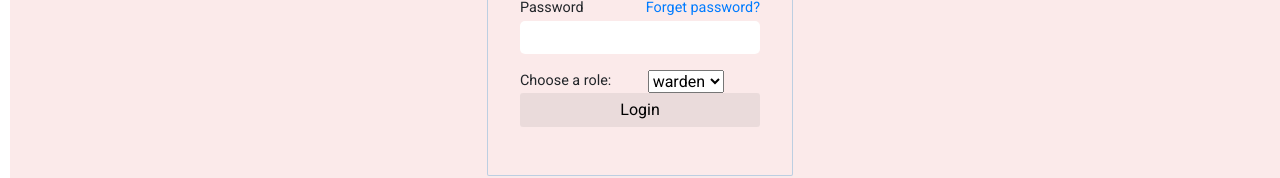
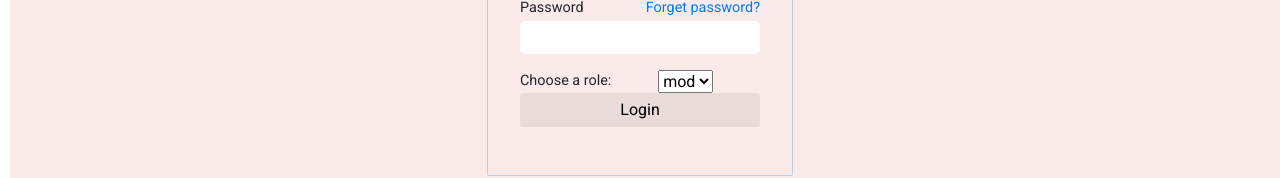
Before and after one commit to VigneshNaveen1311/email-app, a React (Create React App) app: page /register in a window 1280 px wide. Shown: the part 342-520 px from the top of the page. Built offline with nearby package versions, Linux system fonts and the light colour scheme; the HTML template or start-up script is replaced by a standard one; a web font is replaced by a local one.

Commit message:
login and register api working tested

```diff
--- a/src/components/pages/LoginPage.js
+++ b/src/components/pages/LoginPage.js
@@ -16,7 +16,7 @@ export default function SignInPage() {
             password
         }
         axios
-            .post("http://10.11.130.170:8080/api/auth/signin", data)
+            .post("http://10.11.139.134:8080/api/auth/signin", data)
             .then((response) => {
                 console.log(response);
                 // Toast(response?.data?.message);
--- a/src/components/pages/RegisterPage.js
+++ b/src/components/pages/RegisterPage.js
@@ -20,10 +20,11 @@ export default function SignUpPage() {
     const [email, setEmail] = useState("");
     const [username, setUsername] = useState("");
     const [password, setPassword] = useState("");
-    const [role,setRole]=useState("");
+    const [roles,setRole]=useState([]);
 
     const handleSubmit = (e) => {
         e.preventDefault()
+        let role = [roles]
         let data = {
             username,
             email,
@@ -32,7 +33,7 @@ export default function SignUpPage() {
         }
         console.log(data);
         axios
-            .post("http://10.11.130.170:8080/api/auth/signin", data)
+            .post("http://10.11.139.134:8080/api/auth/signup", data)
             .then((response) => {
                 console.log(response);
                 // Toast(response?.data?.message);
@@ -73,8 +74,8 @@ export default function SignUpPage() {
 
                 <select name="role" id="role" onChange={(e) => setRole(e.target.value)}
                         required>
-                    <option value="warden">warden</option>
-                    <option value="student">student</option>
+                    <option value="mod">mod</option>
+                    <option value="user">user</option>
 
 
                 </select>
```
